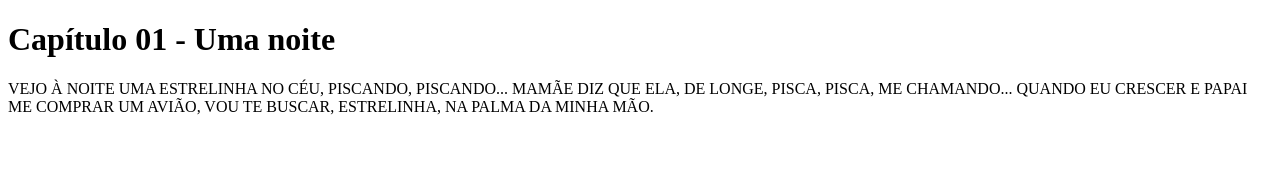
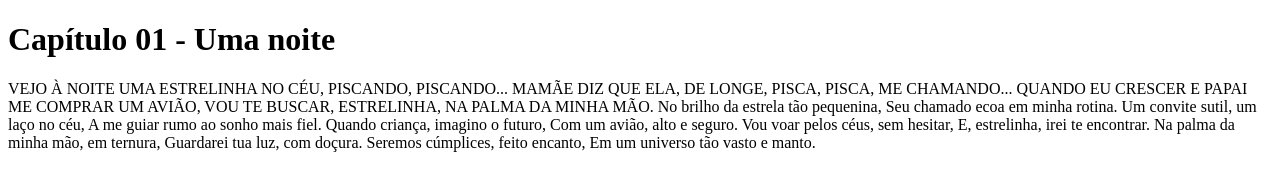
Before and after one commit to samibsma/livro-colaborativo-biancasamii, a plain HTML site: page index.html in a window 1280 px wide. Drawn offline with Linux system fonts and the light colour scheme.

Commit message:
Bernardo

```diff
--- a/index.html
+++ b/index.html
@@ -13,6 +13,21 @@ PISCA, PISCA,  ME  CHAMANDO...
 QUANDO  EU  CRESCER  E  PAPAI
 ME  COMPRAR  UM  AVIÃO,
 VOU  TE  BUSCAR,  ESTRELINHA,
-NA  PALMA  DA  MINHA  MÃO.</p>
+NA  PALMA  DA  MINHA  MÃO.
+
+No brilho da estrela tão pequenina,
+Seu chamado ecoa em minha rotina.
+Um convite sutil, um laço no céu,
+A me guiar rumo ao sonho mais fiel.
+
+Quando criança, imagino o futuro,
+Com um avião, alto e seguro.
+Vou voar pelos céus, sem hesitar,
+E, estrelinha, irei te encontrar.
+
+Na palma da minha mão, em ternura,
+Guardarei tua luz, com doçura.
+Seremos cúmplices, feito encanto,
+Em um universo tão vasto e manto.</p>
   </body>
 </html>
```
